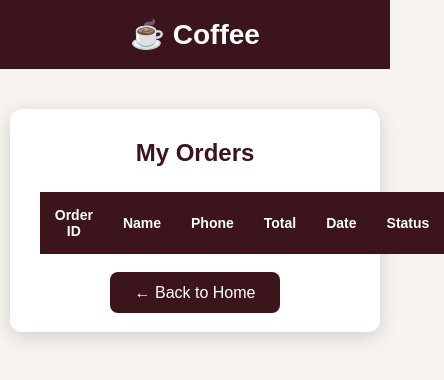
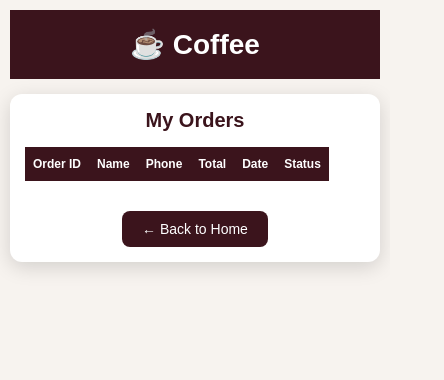
Before and after one commit to zohafatima664/coffee-shop, a website: page public/orders.html in a window 390 px wide. Shown: the whole page, 444 px wide, since content can reach past the window. Drawn offline with Linux system fonts and the light colour scheme; no server answers; sample sign-in values are in the browser's storage.

Commit message:
Fixed orders page mobile responsiveness and table styling

```diff
--- a/public/order.css
+++ b/public/order.css
@@ -49,7 +49,7 @@
     border-radius:12px;
 
     box-shadow:0 5px 20px rgba(0,0,0,.15);
-
+      overflow-x: auto;
 }
 
 .section-title{
@@ -67,7 +67,7 @@
     width:100%;
 
     border-collapse:collapse;
-
+     min-width: 600px;
 }
 
 .cart-table th{
@@ -204,3 +204,45 @@
 .status.cancelled{
     background:#e74c3c;
 }
+/* ===================================================
+   ORDERS PAGE MOBILE RESPONSIVENESS FIX
+=================================================== */
+
+@media(max-width: 768px) {
+    body {
+        padding: 10px;
+    }
+
+    .cart-container {
+        width: 100% !important;
+        padding: 15px !important;
+        margin: 15px auto;
+        overflow-x: hidden; /* Container ko bahar jane se rokne ke liye */
+    }
+
+    /* Table ko scrollable banane ke liye taake data cut na ho */
+    .cart-table {
+        display: block;
+        width: 100%;
+        overflow-x: auto;
+        -webkit-overflow-scrolling: touch;
+        white-space: nowrap;
+    }
+
+    .cart-table th,
+    .cart-table td {
+        padding: 10px 8px;
+        font-size: 12px;
+    }
+
+    .section-title {
+        font-size: 20px;
+        margin-bottom: 15px;
+    }
+
+    .back-home-btn {
+        display: inline-block;
+        padding: 10px 20px;
+        font-size: 14px;
+    }
+}
```
